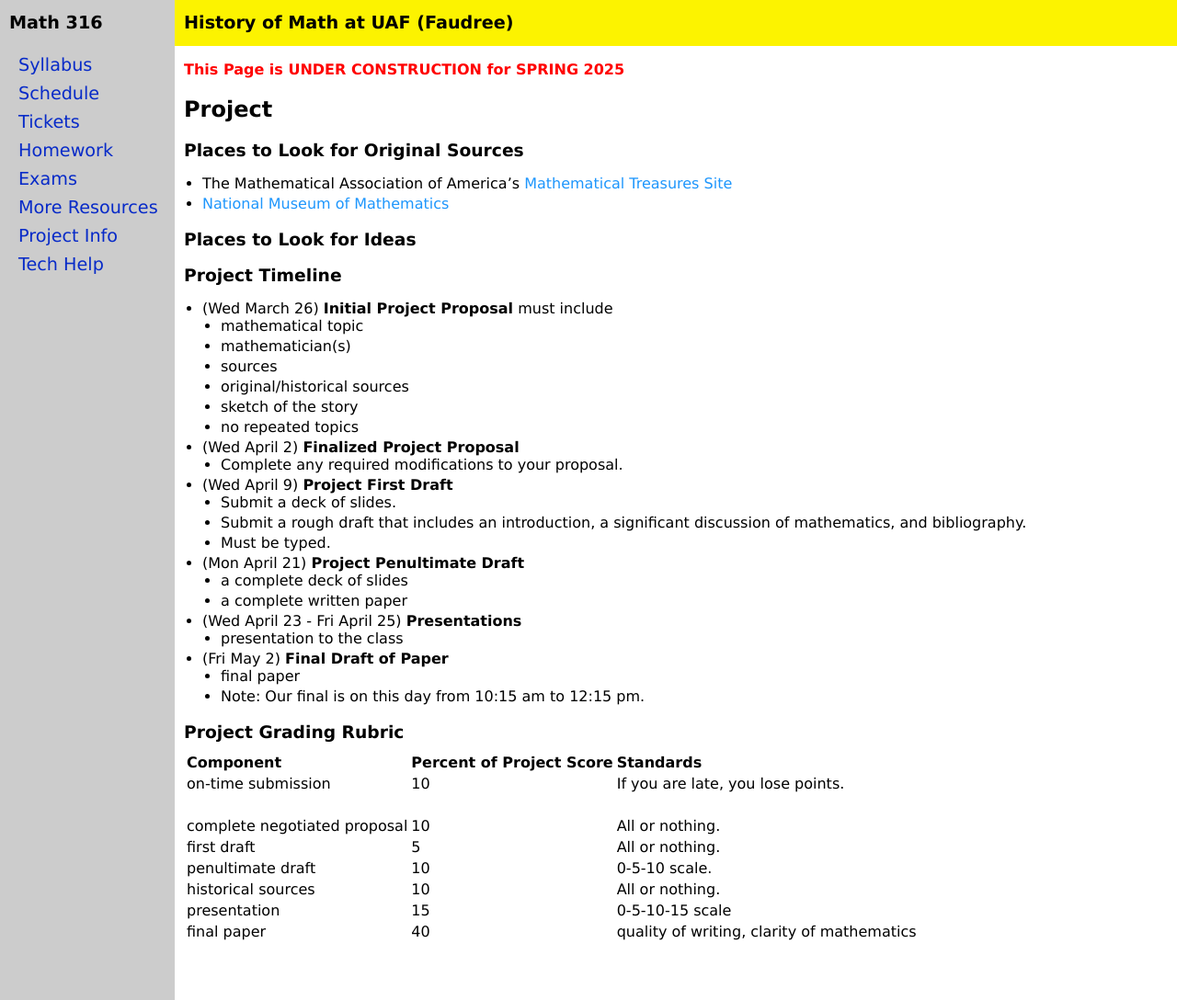
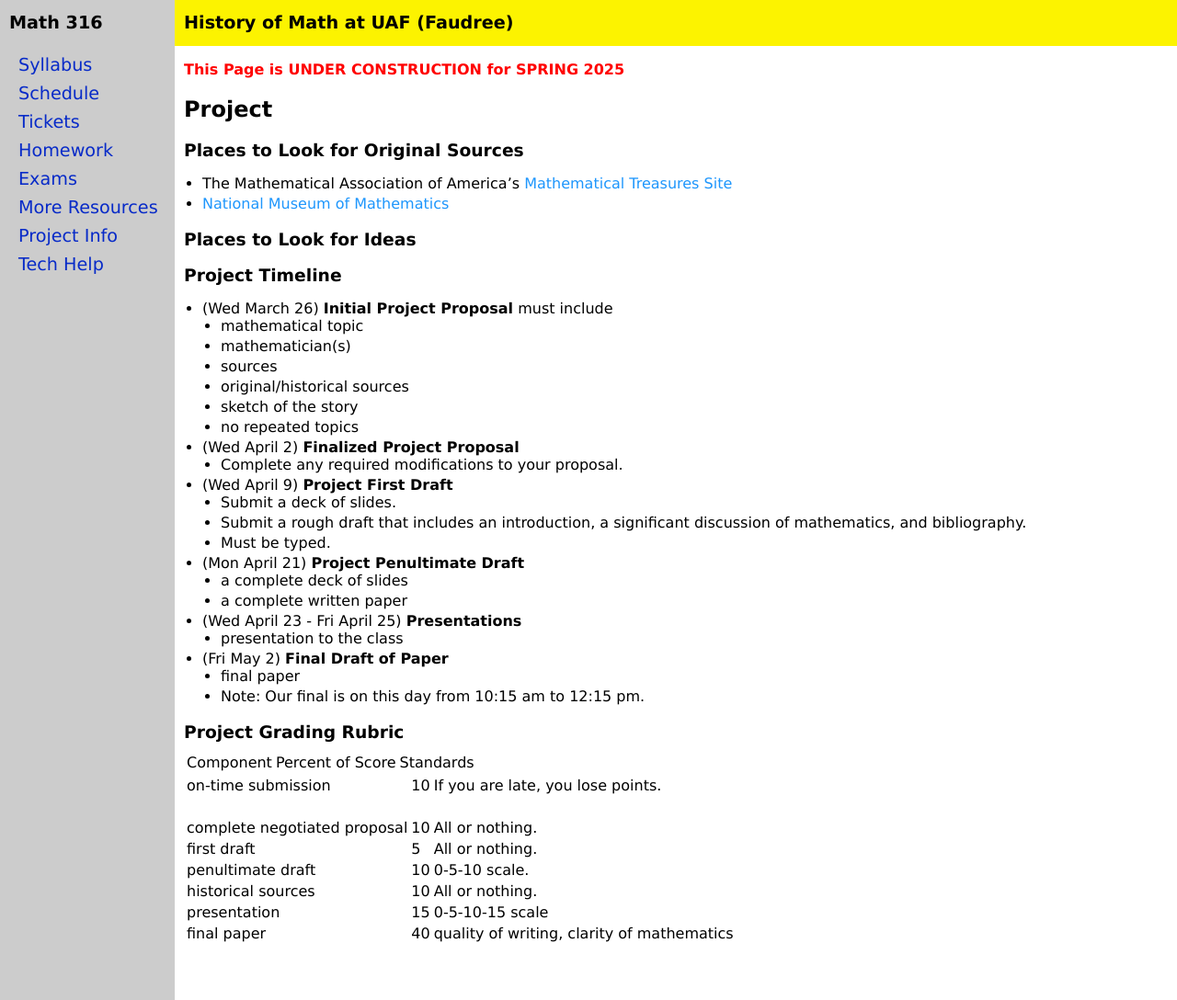
Before and after one commit to jrfaudree/HOM, a Jekyll site: the page built from project.md, in a window 1280 px wide and 1088 px high. Shown: the whole window at 92% size. Built offline with Jekyll 4.4.1, drawn with Linux system fonts in a browser that asks for light colours.

Commit message:
Update project.md

```diff
--- a/project.md
+++ b/project.md
@@ -46,8 +46,9 @@ title: Project
 
 ### Project Grading Rubric
 
-| Component | Percent of Project Score | Standards |
-|:-----------| --------------------------|:-------------|
+| Component | Percent of Score | Standards |
+
+|:-----------| --------------------------|-------------:|
 | on-time submission | 10 | If you are late, you lose points.|
 ||||
 | complete negotiated proposal | 10 | All or nothing.|
```
